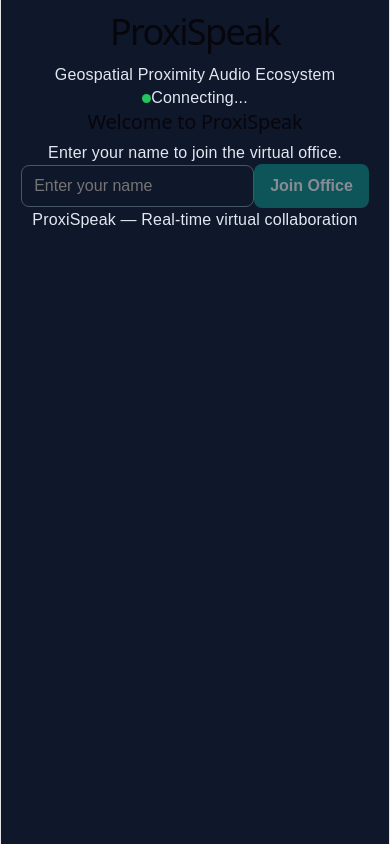
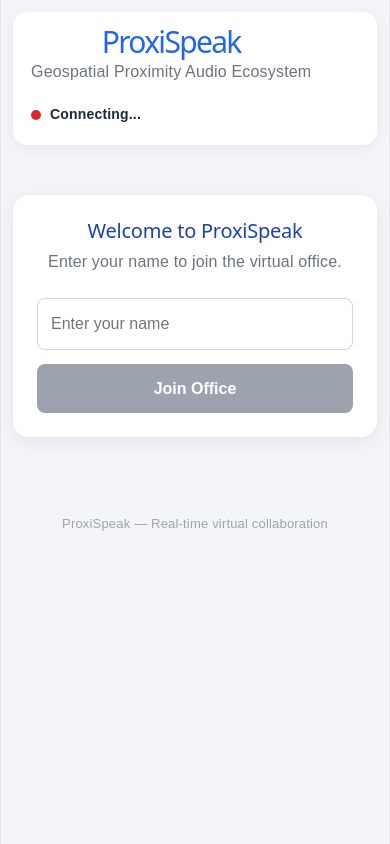
Before and after one commit to revanthofficial21/ProxiSpeak, a React (Vite) app in the folder client/: page / in a window 390 px wide. Built offline with nearby package versions, Linux system fonts and the light colour scheme; no server answers.

Commit message:
Refactor App.css for improved styling and layout
Updated styles for the app header, join panel, and various components. Changed background colors, font colors, and layout adjustments for better responsiveness.

```diff
--- a/client/src/App.css
+++ b/client/src/App.css
@@ -2,18 +2,11 @@
   box-sizing: border-box;
 }
 
-:root {
-  font-family: Arial, Helvetica, sans-serif;
-  color: #e2e8f0;
-  background: #0f172a;
-  font-synthesis: none;
-  text-rendering: optimizeLegibility;
-}
-
 body {
   margin: 0;
-  min-width: 320px;
-  min-height: 100vh;
+  font-family: Arial, Helvetica, sans-serif;
+  background: #f3f5f9;
+  color: #1f2937;
 }
 
 button,
@@ -21,386 +14,251 @@ input {
   font: inherit;
 }
 
-button {
-  cursor: pointer;
+.app-container {
+  width: 100%;
+  min-height: 100vh;
+  padding: 24px;
 }
 
-button:disabled {
-  cursor: not-allowed;
-  opacity: 0.5;
+.app-header {
+  display: flex;
+  justify-content: space-between;
+  align-items: center;
+  gap: 20px;
+  padding: 20px 28px;
+  background: #ffffff;
+  border-radius: 14px;
+  box-shadow: 0 3px 15px rgba(0, 0, 0, 0.06);
 }
 
-.app {
-  width: min(1200px, 94%);
-  margin: 0 auto;
-  padding: 24px 0 50px;
+.app-header h1 {
+  margin: 0;
+  color: #2563eb;
+  font-size: 30px;
 }
 
-.topbar,
-.brand,
-.connection,
-.intro,
-.world-toolbar,
-.world-footer,
-.controls {
+.app-header p {
+  margin: 7px 0 0;
+  color: #6b7280;
+}
+
+.connection-status {
   display: flex;
   align-items: center;
+  gap: 9px;
+  font-size: 14px;
+  font-weight: 600;
 }
 
-.topbar {
-  justify-content: space-between;
-  gap: 16px;
-  padding-bottom: 22px;
-  border-bottom: 1px solid #334155;
+.status-dot {
+  width: 10px;
+  height: 10px;
+  border-radius: 50%;
 }
 
-.brand {
-  gap: 12px;
+.status-dot.online {
+  background: #16a34a;
 }
 
-.brand-icon {
-  display: grid;
-  place-items: center;
-  width: 44px;
-  height: 44px;
-  border-radius: 12px;
-  background: #0d9488;
-  color: white;
-  font-size: 24px;
-  font-weight: bold;
+.status-dot.offline {
+  background: #dc2626;
 }
 
-.brand h1,
-.brand p,
-.intro h2,
-.intro p {
-  margin: 0;
+.join-panel {
+  max-width: 480px;
+  margin: 100px auto;
+  padding: 35px;
+  text-align: center;
+  background: #ffffff;
+  border-radius: 16px;
+  box-shadow: 0 5px 20px rgba(0, 0, 0, 0.07);
 }
 
-.brand h1 {
-  font-size: 22px;
+.join-panel h2 {
+  margin-top: 0;
+  color: #1e40af;
 }
 
-.brand p,
-.description,
-.world-subtitle,
-.footer-note,
-.count-label {
-  color: #94a3b8;
+.join-panel p {
+  color: #6b7280;
 }
 
-.brand p {
-  margin-top: 4px;
+.join-panel form {
+  display: flex;
+  flex-direction: column;
+  gap: 14px;
+  margin-top: 25px;
+}
+
+.join-panel input {
+  width: 100%;
+  padding: 13px;
+  border: 1px solid #d1d5db;
+  border-radius: 8px;
+  outline: none;
+}
+
+.join-panel input:focus {
+  border-color: #2563eb;
+}
+
+.join-panel button,
+.mic-button {
+  padding: 13px 20px;
+  border: none;
+  border-radius: 8px;
+  background: #2563eb;
+  color: #ffffff;
+  font-weight: 600;
+  cursor: pointer;
+  transition: background 0.2s ease;
+}
+
+.join-panel button:hover,
+.mic-button:hover {
+  background: #1d4ed8;
+}
+
+.join-panel button:disabled {
+  background: #9ca3af;
+  cursor: not-allowed;
+}
+
+.dashboard {
+  display: grid;
+  grid-template-columns: repeat(3, 1fr);
+  gap: 18px;
+  margin: 25px 0;
+}
+
+.dashboard > div {
+  display: flex;
+  flex-direction: column;
+  gap: 8px;
+  padding: 18px;
+  background: #ffffff;
+  border-radius: 12px;
+  box-shadow: 0 3px 12px rgba(0, 0, 0, 0.04);
+}
+
+.info-label {
+  color: #6b7280;
   font-size: 13px;
 }
 
-.connection {
-  gap: 8px;
+.dashboard strong {
+  font-size: 19px;
+}
+
+.office-section {
+  padding: 22px;
+  background: #ffffff;
+  border-radius: 14px;
+  box-shadow: 0 3px 15px rgba(0, 0, 0, 0.05);
+}
+
+.office-heading {
+  display: flex;
+  justify-content: space-between;
+  align-items: center;
+  gap: 15px;
+  margin-bottom: 18px;
+}
+
+.office-heading h2 {
+  margin: 0;
+  color: #1e40af;
+}
+
+.office-heading span {
+  color: #6b7280;
   font-size: 13px;
 }
 
-.status-dot,
-.live-dot {
-  width: 9px;
-  height: 9px;
-  border-radius: 50%;
-  background: #22c55e;
-  display: inline-block;
+.canvas-wrapper {
+  width: 100%;
+  overflow: auto;
+  border: 1px solid #e5e7eb;
+  border-radius: 10px;
 }
 
-.offline .status-dot {
-  background: #ef4444;
+.canvas-wrapper canvas {
+  display: block;
+  max-width: 100%;
+  height: auto;
 }
 
-.intro {
+.voice-panel {
+  display: flex;
   justify-content: space-between;
+  align-items: center;
+  flex-wrap: wrap;
   gap: 20px;
-  padding: 32px 0 24px;
+  margin-top: 22px;
+  padding: 22px;
+  background: #ffffff;
+  border-radius: 14px;
+  box-shadow: 0 3px 15px rgba(0, 0, 0, 0.05);
 }
 
-.eyebrow {
-  color: #2dd4bf;
-  font-size: 12px;
-  font-weight: bold;
-  letter-spacing: 2px;
-  margin-bottom: 10px !important;
+.voice-panel h3 {
+  margin: 0 0 7px;
+  color: #1e40af;
 }
 
-.intro h2 {
-  font-size: clamp(25px, 4vw, 34px);
+.voice-panel p {
+  margin: 0;
+  color: #6b7280;
+  font-size: 14px;
 }
 
-.description {
-  margin-top: 10px !important;
-  line-height: 1.6;
+.mic-button.active {
+  background: #dc2626;
 }
 
-.player-count {
-  min-width: 120px;
-  padding: 15px;
-  text-align: center;
-  border: 1px solid #334155;
-  border-radius: 12px;
-  background: #1e293b;
+.mic-button.active:hover {
+  background: #b91c1c;
 }
 
-.count-number {
-  display: block;
-  font-size: 28px;
-  font-weight: bold;
-  color: #5eead4;
+.voice-panel .voice-error {
+  width: 100%;
+  color: #dc2626;
 }
 
-.count-label {
-  display: block;
-  margin-top: 5px;
-  font-size: 12px;
-}
-
-.name-panel,
-.world-card,
-.nearby-panel,
-.audio-panel {
-  margin-top: 20px;
-  padding: 20px;
-  border: 1px solid #334155;
-  border-radius: 14px;
-  background: #1e293b;
-}
-
-.player-name-form {
-  display: flex;
-  align-items: center;
-  flex-wrap: wrap;
-  gap: 12px;
-}
-
-.player-name-form > label:first-child {
-  width: 100%;
-  font-weight: bold;
-}
-
-.player-name-form input[type="text"] {
-  flex: 1;
-  min-width: 180px;
-}
-
-input[type="text"],
-input[type="color"] {
-  min-height: 40px;
-  border: 1px solid #475569;
-  border-radius: 8px;
-  background: #0f172a;
-  color: #e2e8f0;
-  padding: 8px 12px;
-}
-
-.avatar-color-label {
-  display: flex;
-  align-items: center;
-  gap: 8px;
+.app-footer {
+  padding: 25px 10px 10px;
+  text-align: center;
+  color: #9ca3af;
   font-size: 13px;
 }
 
-.avatar-color-swatch {
-  width: 18px;
-  height: 18px;
-  border-radius: 50%;
-}
-
-input[type="color"] {
-  width: 48px;
-  padding: 4px;
-}
-
-button {
-  border: none;
-  border-radius: 8px;
-  padding: 10px 16px;
-  background: #0d9488;
-  color: white;
-  font-weight: bold;
-  transition: background 0.2s;
-}
-
-button:hover:not(:disabled) {
-  background: #0f766e;
-}
-
-.form-error {
-  color: #fca5a5;
-  font-size: 13px;
-}
-
-.world-toolbar,
-.world-footer {
-  justify-content: space-between;
-  gap: 12px;
-}
-
-.world-toolbar > div {
-  display: flex;
-  align-items: center;
-  gap: 9px;
-}
-
-.live-dot {
-  background: #2dd4bf;
-}
-
-.coordinate-label,
-.world-subtitle {
-  font-size: 12px;
-}
-
-.canvas-wrap {
-  width: 100%;
-  margin-top: 16px;
-  overflow: auto;
-  border: 1px solid #475569;
-  border-radius: 10px;
-  outline: none;
-}
-
-.canvas-wrap:focus-visible {
-  border-color: #2dd4bf;
-  box-shadow: 0 0 0 2px #0d9488;
-}
-
-.world-canvas {
-  display: block;
-  width: 100%;
-  height: auto;
-  background: #101827;
-}
-
-.world-footer {
-  margin-top: 14px;
-  flex-wrap: wrap;
-}
-
-.controls {
-  gap: 6px;
-  flex-wrap: wrap;
-}
-
-.key {
-  display: inline-grid;
-  place-items: center;
-  width: 27px;
-  height: 27px;
-  border: 1px solid #64748b;
-  border-radius: 5px;
-  background: #334155;
-  font-size: 12px;
-  font-weight: bold;
-}
-
-.controls-label,
-.footer-note {
-  font-size: 12px;
-  margin-left: 6px;
-}
-
-.nearby-panel strong,
-.audio-panel strong {
-  display: block;
-  margin-bottom: 12px;
-}
-
-.nearby-panel p,
-.audio-panel p {
-  color: #94a3b8;
-  font-size: 14px;
-  line-height: 1.6;
-}
-
-.nearby-panel ul,
-.audio-panel ul {
-  padding-left: 20px;
-  line-height: 1.9;
-  font-size: 13px;
-}
-
-.audio-panel button {
-  margin: 5px 8px 8px 0;
-}
-
-.audio-panel .resume-audio {
-  background: #b45309;
-}
-
-.audio-panel .resume-audio:hover {
-  background: #92400e;
-}
-
-.speaker-volume {
-  display: flex;
-  align-items: center;
-  flex-wrap: wrap;
-  gap: 12px;
-  margin-top: 14px;
-  font-size: 13px;
-}
-
-.speaker-volume input {
-  flex: 1;
-  min-width: 120px;
-  accent-color: #2dd4bf;
-}
-
-.speaker-volume span {
-  color: #5eead4;
-  min-width: 40px;
-}
-
 @media (max-width: 650px) {
-  .app {
-    width: 94%;
-    padding-top: 16px;
+  .app-container {
+    padding: 12px;
   }
 
-  .topbar,
-  .intro {
+  .app-header {
+    align-items: flex-start;
+    flex-direction: column;
+    padding: 18px;
+  }
+
+  .dashboard {
+    grid-template-columns: 1fr;
+  }
+
+  .office-heading {
     align-items: flex-start;
     flex-direction: column;
   }
 
-  .intro {
-    padding-top: 24px;
-  }
-
-  .player-count {
-    width: 100%;
-  }
-
-  .name-panel,
-  .world-card,
-  .nearby-panel,
-  .audio-panel {
-    padding: 14px;
-  }
-
-  .player-name-form {
-    align-items: stretch;
-    flex-direction: column;
-  }
-
-  .player-name-form input[type="text"] {
-    width: 100%;
-  }
-
-  .avatar-color-label {
-    justify-content: space-between;
-  }
-
-  .world-toolbar,
-  .world-footer {
+  .voice-panel {
     align-items: flex-start;
     flex-direction: column;
   }
 
-  .coordinate-label {
-    margin-top: 4px;
+  .join-panel {
+    margin: 50px auto;
+    padding: 24px;
   }
 }
```
